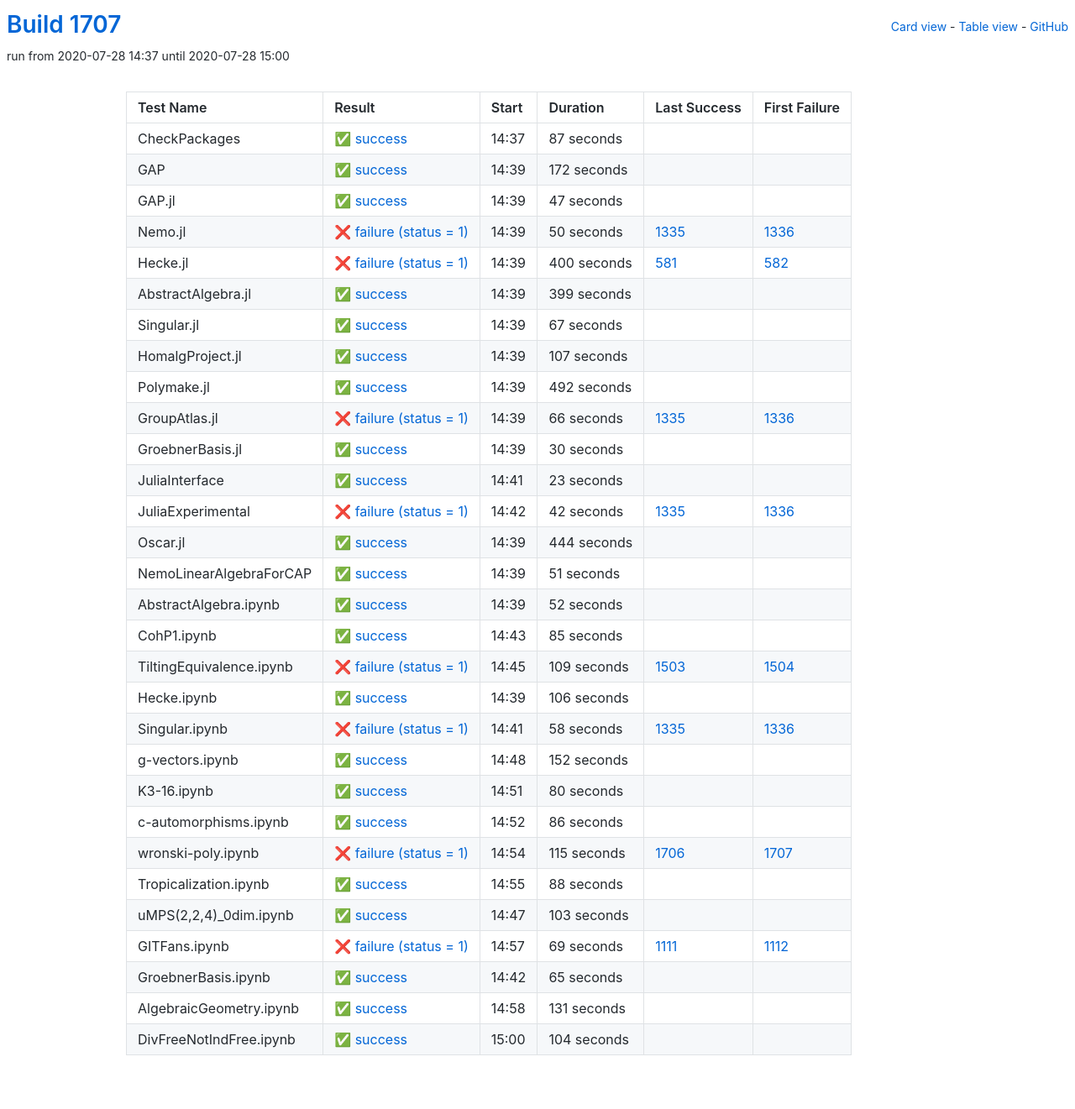
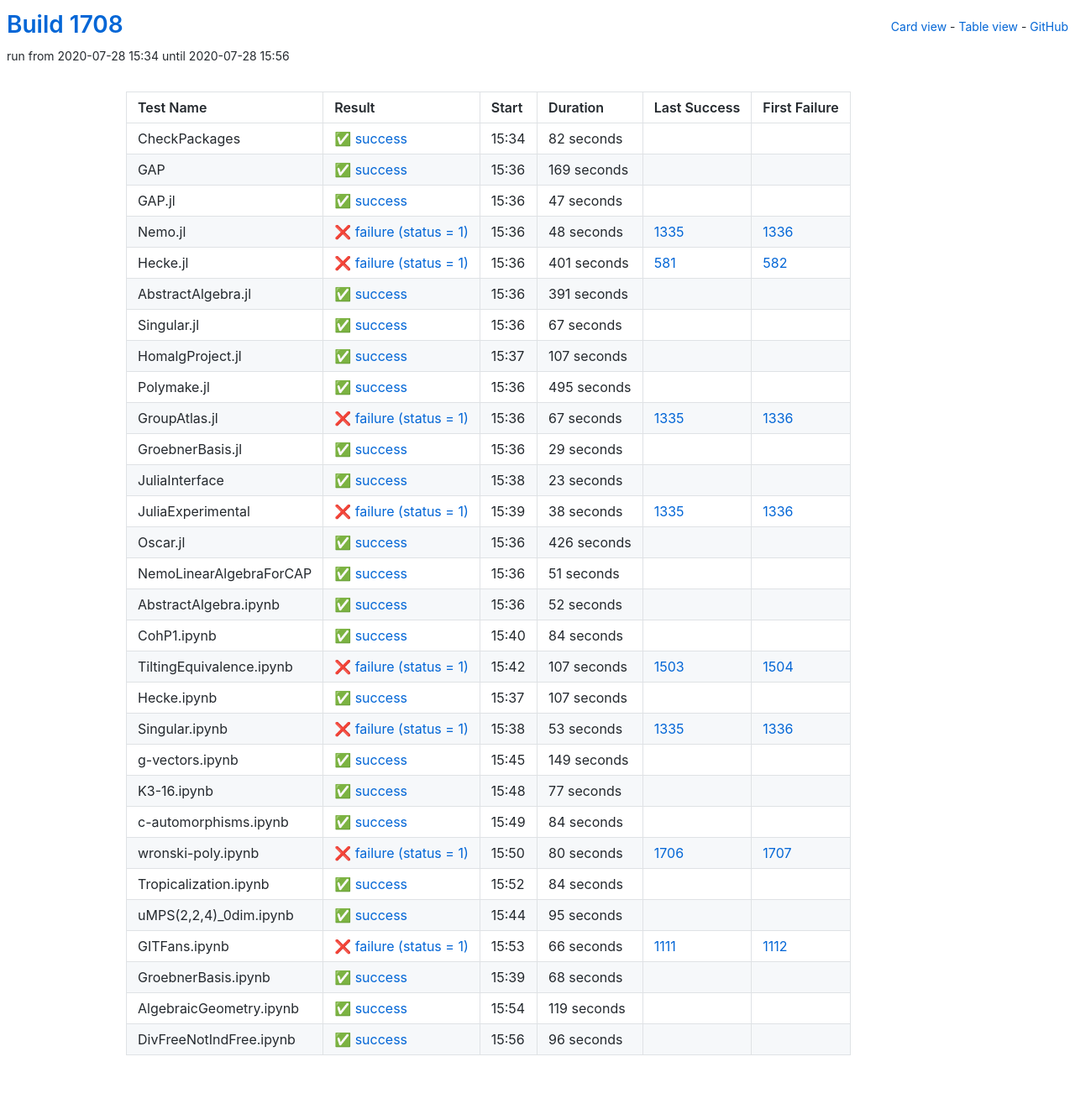
Before and after one commit to oscar-system/oscar-ci-status-1.4, a Jekyll site: the page built from table.html, in a window 1280 px wide. Shown: the whole page at 84% size. Built offline with Jekyll 4.4.1, drawn with Linux system fonts in a browser that asks for light colours.

Commit message:
Build #1708

```diff
--- a/_data/ci.yml
+++ b/_data/ci.yml
@@ -1,6 +1,6 @@
 ---
-build: 1707
-build_url: https://oscarci.mathematik.uni-kl.de/job/oscar-julia-1.4/1707/
+build: 1708
+build_url: https://oscarci.mathematik.uni-kl.de/job/oscar-julia-1.4/1708/
 job: oscar-julia-1.4
 organization: oscar-system
 repo: oscar-ci-status-1.4
@@ -8,32 +8,32 @@ repourl: https://github.com/oscar-system/oscar-ci-status-1.4
 tests:
 - name: CheckPackages
   id: checkpackages
-  log: https://oscarci.mathematik.uni-kl.de/job/oscar-julia-1.4/1707/artifact/logs/build-1707/CheckPackages.log
-  start: 2020-07-28 14:37
+  log: https://oscarci.mathematik.uni-kl.de/job/oscar-julia-1.4/1708/artifact/logs/build-1708/CheckPackages.log
+  start: 2020-07-28 15:34
   success: true
   exitcode: 0
   status: success
-  duration: 87
+  duration: 82
   last_success: false
   last_success_url:
   first_failure: false
   first_failure_url:
 - name: GAP
   id: gap
-  log: https://oscarci.mathematik.uni-kl.de/job/oscar-julia-1.4/1707/artifact/logs/build-1707/GAP.log
-  start: 2020-07-28 14:39
+  log: https://oscarci.mathematik.uni-kl.de/job/oscar-julia-1.4/1708/artifact/logs/build-1708/GAP.log
+  start: 2020-07-28 15:36
   success: true
   exitcode: 0
   status: success
-  duration: 172
+  duration: 169
   last_success: false
   last_success_url:
   first_failure: false
   first_failure_url:
 - name: GAP.jl
   id: gap-jl
-  log: https://oscarci.mathematik.uni-kl.de/job/oscar-julia-1.4/1707/artifact/logs/build-1707/GAP.jl.log
-  start: 2020-07-28 14:39
+  log: https://oscarci.mathematik.uni-kl.de/job/oscar-julia-1.4/1708/artifact/logs/build-1708/GAP.jl.log
+  start: 2020-07-28 15:36
   success: true
   exitcode: 0
   status: success
@@ -44,44 +44,44 @@ tests:
   first_failure_url:
 - name: Nemo.jl
   id: nemo-jl
-  log: https://oscarci.mathematik.uni-kl.de/job/oscar-julia-1.4/1707/artifact/logs/build-1707/Nemo.jl.log
-  start: 2020-07-28 14:39
+  log: https://oscarci.mathematik.uni-kl.de/job/oscar-julia-1.4/1708/artifact/logs/build-1708/Nemo.jl.log
+  start: 2020-07-28 15:36
   success: false
   exitcode: 1
   status: failure
-  duration: 50
+  duration: 48
   last_success: 1335
   last_success_url: https://oscarci.mathematik.uni-kl.de/job/oscar-julia-1.4/1335/
   first_failure: 1336
   first_failure_url: https://oscarci.mathematik.uni-kl.de/job/oscar-julia-1.4/1336/
 - name: Hecke.jl
   id: hecke-jl
-  log: https://oscarci.mathematik.uni-kl.de/job/oscar-julia-1.4/1707/artifact/logs/build-1707/Hecke.jl.log
-  start: 2020-07-28 14:39
+  log: https://oscarci.mathematik.uni-kl.de/job/oscar-julia-1.4/1708/artifact/logs/build-1708/Hecke.jl.log
+  start: 2020-07-28 15:36
   success: false
   exitcode: 1
   status: failure
-  duration: 400
+  duration: 401
   last_success: 581
   last_success_url: https://oscarci.mathematik.uni-kl.de/job/oscar-julia-1.4/581/
   first_failure: 582
   first_failure_url: https://oscarci.mathematik.uni-kl.de/job/oscar-julia-1.4/582/
 - name: AbstractAlgebra.jl
   id: abstractalgebra-jl
-  log: https://oscarci.mathematik.uni-kl.de/job/oscar-julia-1.4/1707/artifact/logs/build-1707/AbstractAlgebra.jl.log
-  start: 2020-07-28 14:39
+  log: https://oscarci.mathematik.uni-kl.de/job/oscar-julia-1.4/1708/artifact/logs/build-1708/AbstractAlgebra.jl.log
+  start: 2020-07-28 15:36
   success: true
   exitcode: 0
   status: success
-  duration: 399
+  duration: 391
   last_success: false
   last_success_url:
   first_failure: false
   first_failure_url:
 - name: Singular.jl
   id: singular-jl
-  log: https://oscarci.mathematik.uni-kl.de/job/oscar-julia-1.4/1707/artifact/logs/build-1707/Singular.jl.log
-  start: 2020-07-28 14:39
+  log: https://oscarci.mathematik.uni-kl.de/job/oscar-julia-1.4/1708/artifact/logs/build-1708/Singular.jl.log
+  start: 2020-07-28 15:36
   success: true
   exitcode: 0
   status: success
@@ -92,8 +92,8 @@ tests:
   first_failure_url:
 - name: HomalgProject.jl
   id: homalgproject-jl
-  log: https://oscarci.mathematik.uni-kl.de/job/oscar-julia-1.4/1707/artifact/logs/build-1707/HomalgProject.jl.log
-  start: 2020-07-28 14:39
+  log: https://oscarci.mathematik.uni-kl.de/job/oscar-julia-1.4/1708/artifact/logs/build-1708/HomalgProject.jl.log
+  start: 2020-07-28 15:37
   success: true
   exitcode: 0
   status: success
@@ -104,44 +104,44 @@ tests:
   first_failure_url:
 - name: Polymake.jl
   id: polymake-jl
-  log: https://oscarci.mathematik.uni-kl.de/job/oscar-julia-1.4/1707/artifact/logs/build-1707/Polymake.jl.log
-  start: 2020-07-28 14:39
+  log: https://oscarci.mathematik.uni-kl.de/job/oscar-julia-1.4/1708/artifact/logs/build-1708/Polymake.jl.log
+  start: 2020-07-28 15:36
   success: true
   exitcode: 0
   status: success
-  duration: 492
+  duration: 495
   last_success: false
   last_success_url:
   first_failure: false
   first_failure_url:
 - name: GroupAtlas.jl
   id: groupatlas-jl
-  log: https://oscarci.mathematik.uni-kl.de/job/oscar-julia-1.4/1707/artifact/logs/build-1707/GroupAtlas.jl.log
-  start: 2020-07-28 14:39
+  log: https://oscarci.mathematik.uni-kl.de/job/oscar-julia-1.4/1708/artifact/logs/build-1708/GroupAtlas.jl.log
+  start: 2020-07-28 15:36
   success: false
   exitcode: 1
   status: failure
-  duration: 66
+  duration: 67
   last_success: 1335
   last_success_url: https://oscarci.mathematik.uni-kl.de/job/oscar-julia-1.4/1335/
   first_failure: 1336
   first_failure_url: https://oscarci.mathematik.uni-kl.de/job/oscar-julia-1.4/1336/
 - name: GroebnerBasis.jl
   id: groebnerbasis-jl
-  log: https://oscarci.mathematik.uni-kl.de/job/oscar-julia-1.4/1707/artifact/logs/build-1707/GroebnerBasis.jl.log
-  start: 2020-07-28 14:39
+  log: https://oscarci.mathematik.uni-kl.de/job/oscar-julia-1.4/1708/artifact/logs/build-1708/GroebnerBasis.jl.log
+  start: 2020-07-28 15:36
   success: true
   exitcode: 0
   status: success
-  duration: 30
+  duration: 29
   last_success: false
   last_success_url:
   first_failure: false
   first_failure_url:
 - name: JuliaInterface
   id: juliainterface
-  log: https://oscarci.mathematik.uni-kl.de/job/oscar-julia-1.4/1707/artifact/logs/build-1707/JuliaInterface.log
-  start: 2020-07-28 14:41
+  log: https://oscarci.mathematik.uni-kl.de/job/oscar-julia-1.4/1708/artifact/logs/build-1708/JuliaInterface.log
+  start: 2020-07-28 15:38
   success: true
   exitcode: 0
   status: success
@@ -152,32 +152,32 @@ tests:
   first_failure_url:
 - name: JuliaExperimental
   id: juliaexperimental
-  log: https://oscarci.mathematik.uni-kl.de/job/oscar-julia-1.4/1707/artifact/logs/build-1707/JuliaExperimental.log
-  start: 2020-07-28 14:42
+  log: https://oscarci.mathematik.uni-kl.de/job/oscar-julia-1.4/1708/artifact/logs/build-1708/JuliaExperimental.log
+  start: 2020-07-28 15:39
   success: false
   exitcode: 1
   status: failure
-  duration: 42
+  duration: 38
   last_success: 1335
   last_success_url: https://oscarci.mathematik.uni-kl.de/job/oscar-julia-1.4/1335/
   first_failure: 1336
   first_failure_url: https://oscarci.mathematik.uni-kl.de/job/oscar-julia-1.4/1336/
 - name: Oscar.jl
   id: oscar-jl
-  log: https://oscarci.mathematik.uni-kl.de/job/oscar-julia-1.4/1707/artifact/logs/build-1707/Oscar.jl.log
-  start: 2020-07-28 14:39
+  log: https://oscarci.mathematik.uni-kl.de/job/oscar-julia-1.4/1708/artifact/logs/build-1708/Oscar.jl.log
+  start: 2020-07-28 15:36
   success: true
   exitcode: 0
   status: success
-  duration: 444
+  duration: 426
   last_success: false
   last_success_url:
   first_failure: false
   first_failure_url:
 - name: NemoLinearAlgebraForCAP
   id: nemolinearalgebraforcap
-  log: https://oscarci.mathematik.uni-kl.de/job/oscar-julia-1.4/1707/artifact/logs/build-1707/NemoLinearAlgebraForCAP.log
-  start: 2020-07-28 14:39
+  log: https://oscarci.mathematik.uni-kl.de/job/oscar-julia-1.4/1708/artifact/logs/build-1708/NemoLinearAlgebraForCAP.log
+  start: 2020-07-28 15:36
   success: true
   exitcode: 0
   status: success
@@ -188,8 +188,8 @@ tests:
   first_failure_url:
 - name: AbstractAlgebra.ipynb
   id: abstractalgebra-ipynb
-  log: https://oscarci.mathematik.uni-kl.de/job/oscar-julia-1.4/1707/artifact/logs/build-1707/AbstractAlgebra.ipynb.log
-  start: 2020-07-28 14:39
+  log: https://oscarci.mathematik.uni-kl.de/job/oscar-julia-1.4/1708/artifact/logs/build-1708/AbstractAlgebra.ipynb.log
+  start: 2020-07-28 15:36
   success: true
   exitcode: 0
   status: success
@@ -200,168 +200,168 @@ tests:
   first_failure_url:
 - name: CohP1.ipynb
   id: cohp1-ipynb
-  log: https://oscarci.mathematik.uni-kl.de/job/oscar-julia-1.4/1707/artifact/logs/build-1707/CohP1.ipynb.log
-  start: 2020-07-28 14:43
+  log: https://oscarci.mathematik.uni-kl.de/job/oscar-julia-1.4/1708/artifact/logs/build-1708/CohP1.ipynb.log
+  start: 2020-07-28 15:40
   success: true
   exitcode: 0
   status: success
-  duration: 85
+  duration: 84
   last_success: false
   last_success_url:
   first_failure: false
   first_failure_url:
 - name: TiltingEquivalence.ipynb
   id: tiltingequivalence-ipynb
-  log: https://oscarci.mathematik.uni-kl.de/job/oscar-julia-1.4/1707/artifact/logs/build-1707/TiltingEquivalence.ipynb.log
-  start: 2020-07-28 14:45
+  log: https://oscarci.mathematik.uni-kl.de/job/oscar-julia-1.4/1708/artifact/logs/build-1708/TiltingEquivalence.ipynb.log
+  start: 2020-07-28 15:42
   success: false
   exitcode: 1
   status: failure
-  duration: 109
+  duration: 107
   last_success: 1503
   last_success_url: https://oscarci.mathematik.uni-kl.de/job/oscar-julia-1.4/1503/
   first_failure: 1504
   first_failure_url: https://oscarci.mathematik.uni-kl.de/job/oscar-julia-1.4/1504/
 - name: Hecke.ipynb
   id: hecke-ipynb
-  log: https://oscarci.mathematik.uni-kl.de/job/oscar-julia-1.4/1707/artifact/logs/build-1707/Hecke.ipynb.log
-  start: 2020-07-28 14:39
+  log: https://oscarci.mathematik.uni-kl.de/job/oscar-julia-1.4/1708/artifact/logs/build-1708/Hecke.ipynb.log
+  start: 2020-07-28 15:37
   success: true
   exitcode: 0
   status: success
-  duration: 106
+  duration: 107
   last_success: false
   last_success_url:
   first_failure: false
   first_failure_url:
 - name: Singular.ipynb
   id: singular-ipynb
-  log: https://oscarci.mathematik.uni-kl.de/job/oscar-julia-1.4/1707/artifact/logs/build-1707/Singular.ipynb.log
-  start: 2020-07-28 14:41
+  log: https://oscarci.mathematik.uni-kl.de/job/oscar-julia-1.4/1708/artifact/logs/build-1708/Singular.ipynb.log
+  start: 2020-07-28 15:38
   success: false
   exitcode: 1
   status: failure
-  duration: 58
+  duration: 53
   last_success: 1335
   last_success_url: https://oscarci.mathematik.uni-kl.de/job/oscar-julia-1.4/1335/
   first_failure: 1336
   first_failure_url: https://oscarci.mathematik.uni-kl.de/job/oscar-julia-1.4/1336/
 - name: g-vectors.ipynb
   id: g-vectors-ipynb
-  log: https://oscarci.mathematik.uni-kl.de/job/oscar-julia-1.4/1707/artifact/logs/build-1707/g-vectors.ipynb.log
-  start: 2020-07-28 14:48
+  log: https://oscarci.mathematik.uni-kl.de/job/oscar-julia-1.4/1708/artifact/logs/build-1708/g-vectors.ipynb.log
+  start: 2020-07-28 15:45
   success: true
   exitcode: 0
   status: success
-  duration: 152
+  duration: 149
   last_success: false
   last_success_url:
   first_failure: false
   first_failure_url:
 - name: K3-16.ipynb
   id: k3-16-ipynb
-  log: https://oscarci.mathematik.uni-kl.de/job/oscar-julia-1.4/1707/artifact/logs/build-1707/K3-16.ipynb.log
-  start: 2020-07-28 14:51
+  log: https://oscarci.mathematik.uni-kl.de/job/oscar-julia-1.4/1708/artifact/logs/build-1708/K3-16.ipynb.log
+  start: 2020-07-28 15:48
   success: true
   exitcode: 0
   status: success
-  duration: 80
+  duration: 77
   last_success: false
   last_success_url:
   first_failure: false
   first_failure_url:
 - name: c-automorphisms.ipynb
   id: c-automorphisms-ipynb
-  log: https://oscarci.mathematik.uni-kl.de/job/oscar-julia-1.4/1707/artifact/logs/build-1707/c-automorphisms.ipynb.log
-  start: 2020-07-28 14:52
+  log: https://oscarci.mathematik.uni-kl.de/job/oscar-julia-1.4/1708/artifact/logs/build-1708/c-automorphisms.ipynb.log
+  start: 2020-07-28 15:49
   success: true
   exitcode: 0
   status: success
-  duration: 86
+  duration: 84
   last_success: false
   last_success_url:
   first_failure: false
   first_failure_url:
 - name: wronski-poly.ipynb
   id: wronski-poly-ipynb
-  log: https://oscarci.mathematik.uni-kl.de/job/oscar-julia-1.4/1707/artifact/logs/build-1707/wronski-poly.ipynb.log
-  start: 2020-07-28 14:54
+  log: https://oscarci.mathematik.uni-kl.de/job/oscar-julia-1.4/1708/artifact/logs/build-1708/wronski-poly.ipynb.log
+  start: 2020-07-28 15:50
   success: false
   exitcode: 1
   status: failure
-  duration: 115
+  duration: 80
   last_success: 1706
   last_success_url: https://oscarci.mathematik.uni-kl.de/job/oscar-julia-1.4/1706/
   first_failure: 1707
   first_failure_url: https://oscarci.mathematik.uni-kl.de/job/oscar-julia-1.4/1707/
 - name: Tropicalization.ipynb
   id: tropicalization-ipynb
-  log: https://oscarci.mathematik.uni-kl.de/job/oscar-julia-1.4/1707/artifact/logs/build-1707/Tropicalization.ipynb.log
-  start: 2020-07-28 14:55
+  log: https://oscarci.mathematik.uni-kl.de/job/oscar-julia-1.4/1708/artifact/logs/build-1708/Tropicalization.ipynb.log
+  start: 2020-07-28 15:52
   success: true
   exitcode: 0
   status: success
-  duration: 88
+  duration: 84
   last_success: false
   last_success_url:
   first_failure: false
   first_failure_url:
 - name: uMPS(2,2,4)_0dim.ipynb
   id: umps-2-2-4-0dim-ipynb
-  log: https://oscarci.mathematik.uni-kl.de/job/oscar-julia-1.4/1707/artifact/logs/build-1707/uMPS-2-2-4-_0dim.ipynb.log
-  start: 2020-07-28 14:47
+  log: https://oscarci.mathematik.uni-kl.de/job/oscar-julia-1.4/1708/artifact/logs/build-1708/uMPS-2-2-4-_0dim.ipynb.log
+  start: 2020-07-28 15:44
   success: true
   exitcode: 0
   status: success
-  duration: 103
+  duration: 95
   last_success: false
   last_success_url:
   first_failure: false
   first_failure_url:
 - name: GITFans.ipynb
   id: gitfans-ipynb
-  log: https://oscarci.mathematik.uni-kl.de/job/oscar-julia-1.4/1707/artifact/logs/build-1707/GITFans.ipynb.log
-  start: 2020-07-28 14:57
+  log: https://oscarci.mathematik.uni-kl.de/job/oscar-julia-1.4/1708/artifact/logs/build-1708/GITFans.ipynb.log
+  start: 2020-07-28 15:53
   success: false
   exitcode: 1
   status: failure
-  duration: 69
+  duration: 66
   last_success: 1111
   last_success_url: https://oscarci.mathematik.uni-kl.de/job/oscar-julia-1.4/1111/
   first_failure: 1112
   first_failure_url: https://oscarci.mathematik.uni-kl.de/job/oscar-julia-1.4/1112/
 - name: GroebnerBasis.ipynb
   id: groebnerbasis-ipynb
-  log: https://oscarci.mathematik.uni-kl.de/job/oscar-julia-1.4/1707/artifact/logs/build-1707/GroebnerBasis.ipynb.log
-  start: 2020-07-28 14:42
+  log: https://oscarci.mathematik.uni-kl.de/job/oscar-julia-1.4/1708/artifact/logs/build-1708/GroebnerBasis.ipynb.log
+  start: 2020-07-28 15:39
   success: true
   exitcode: 0
   status: success
-  duration: 65
+  duration: 68
   last_success: false
   last_success_url:
   first_failure: false
   first_failure_url:
 - name: AlgebraicGeometry.ipynb
   id: algebraicgeometry-ipynb
-  log: https://oscarci.mathematik.uni-kl.de/job/oscar-julia-1.4/1707/artifact/logs/build-1707/AlgebraicGeometry.ipynb.log
-  start: 2020-07-28 14:58
+  log: https://oscarci.mathematik.uni-kl.de/job/oscar-julia-1.4/1708/artifact/logs/build-1708/AlgebraicGeometry.ipynb.log
+  start: 2020-07-28 15:54
   success: true
   exitcode: 0
   status: success
-  duration: 131
+  duration: 119
   last_success: false
   last_success_url:
   first_failure: false
   first_failure_url:
 - name: DivFreeNotIndFree.ipynb
   id: divfreenotindfree-ipynb
-  log: https://oscarci.mathematik.uni-kl.de/job/oscar-julia-1.4/1707/artifact/logs/build-1707/DivFreeNotIndFree.ipynb.log
-  start: 2020-07-28 15:00
+  log: https://oscarci.mathematik.uni-kl.de/job/oscar-julia-1.4/1708/artifact/logs/build-1708/DivFreeNotIndFree.ipynb.log
+  start: 2020-07-28 15:56
   success: true
   exitcode: 0
   status: success
-  duration: 104
+  duration: 96
   last_success: false
   last_success_url:
   first_failure: false
```
Also changed, not shown: README.md.
